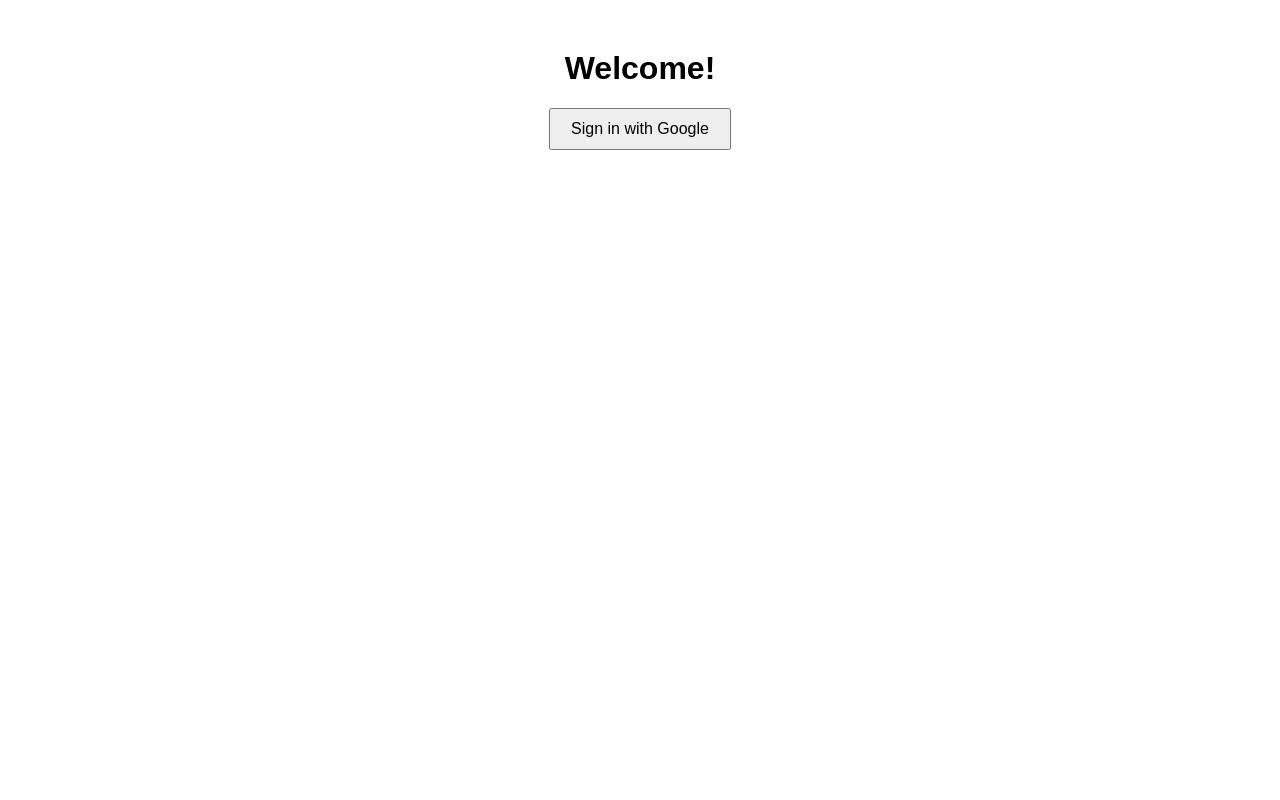
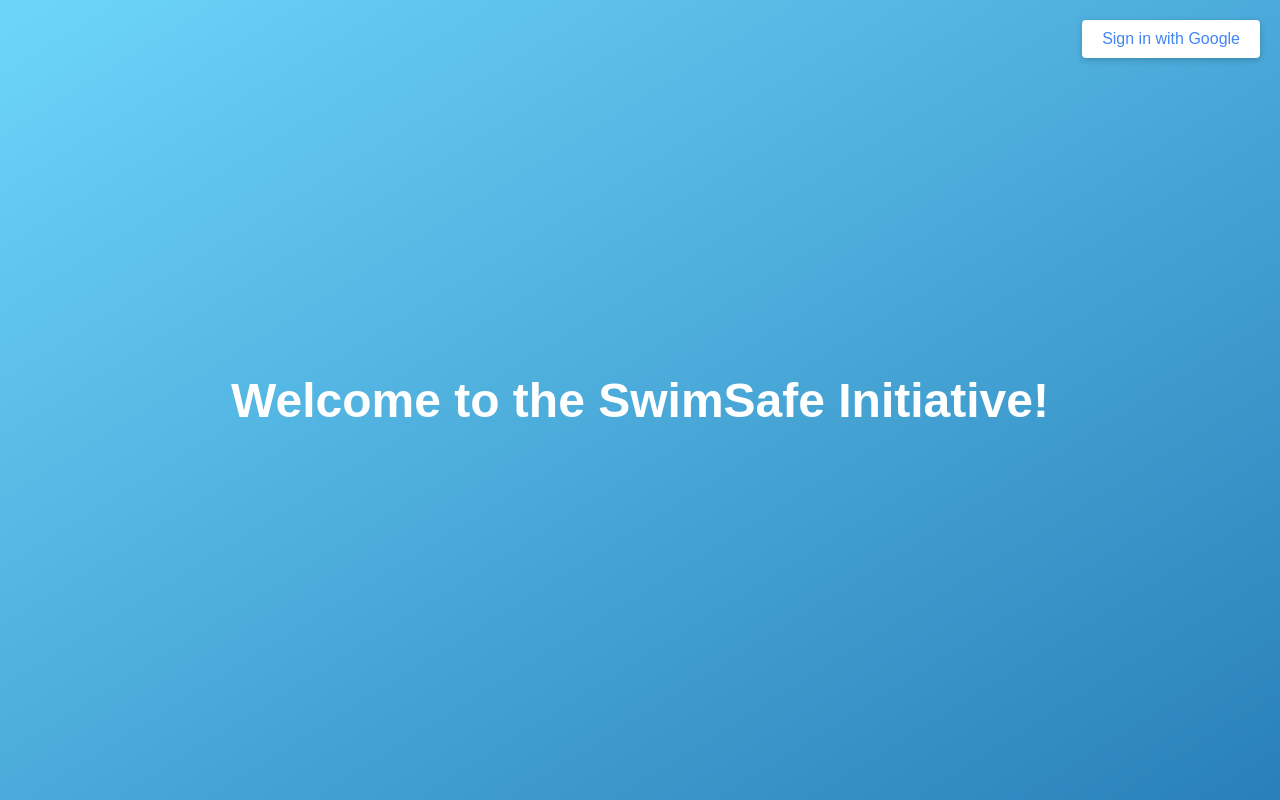
Before and after one commit to Fulcrum-08/swimsafeinitiative, a plain HTML site: page index.html in a window 1280 px wide. Drawn offline with Linux system fonts and the light colour scheme; no server answers.

Commit message:
new page

```diff
--- a/index.html
+++ b/index.html
@@ -3,11 +3,57 @@
 <head>
     <meta charset="UTF-8">
     <meta name="viewport" content="width=device-width, initial-scale=1.0">
-    <title>Sign in</title>
-    <link rel="stylesheet" href="style.css">
+    <title>Welcome to SwimSafe Initiative</title>
+    <style>
+        /* Reset some defaults */
+        * {
+            margin: 0;
+            padding: 0;
+            box-sizing: border-box;
+            font-family: Arial, sans-serif;
+        }
+
+        body {
+            height: 100vh;
+            display: flex;
+            justify-content: center;
+            align-items: center;
+            background: linear-gradient(to bottom right, #6dd5fa, #2980b9);
+            color: white;
+            position: relative;
+        }
+
+        h1 {
+            font-size: 3rem;
+            text-align: center;
+            max-width: 80%;
+        }
+
+        #google-signin {
+            position: absolute;
+            top: 20px;
+            right: 20px;
+            padding: 10px 20px;
+            font-size: 1rem;
+            background-color: #fff;
+            color: #4285f4;
+            border: none;
+            border-radius: 4px;
+            cursor: pointer;
+            display: flex;
+            align-items: center;
+            gap: 8px;
+            box-shadow: 0 2px 6px rgba(0,0,0,0.2);
+            transition: transform 0.2s ease;
+        }
+
+        #google-signin:hover {
+            transform: scale(1.05);
+        }
+    </style>
 </head>
 <body>
-    <h1>Welcome!</h1>
+    <h1>Welcome to the SwimSafe Initiative!</h1>
     <button id="google-signin">Sign in with Google</button>
 
     <!-- Firebase SDKs -->
```
